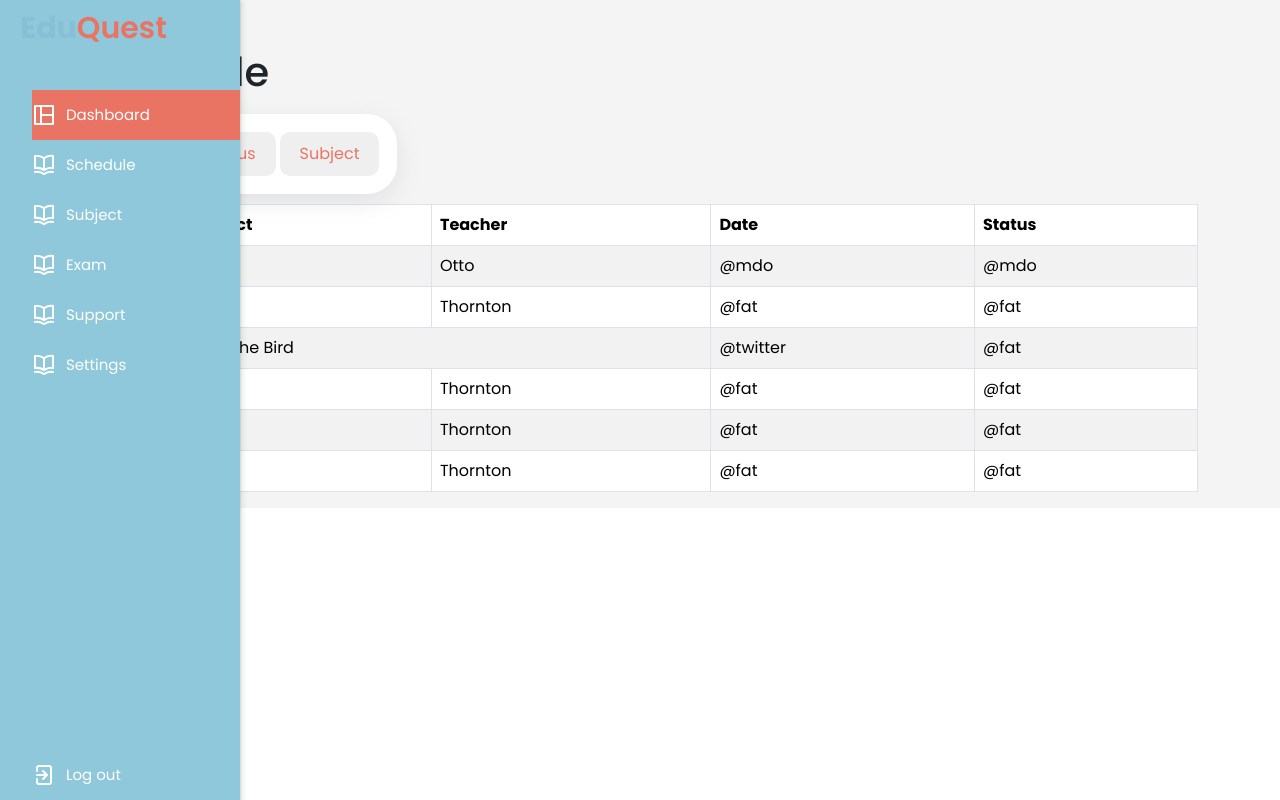
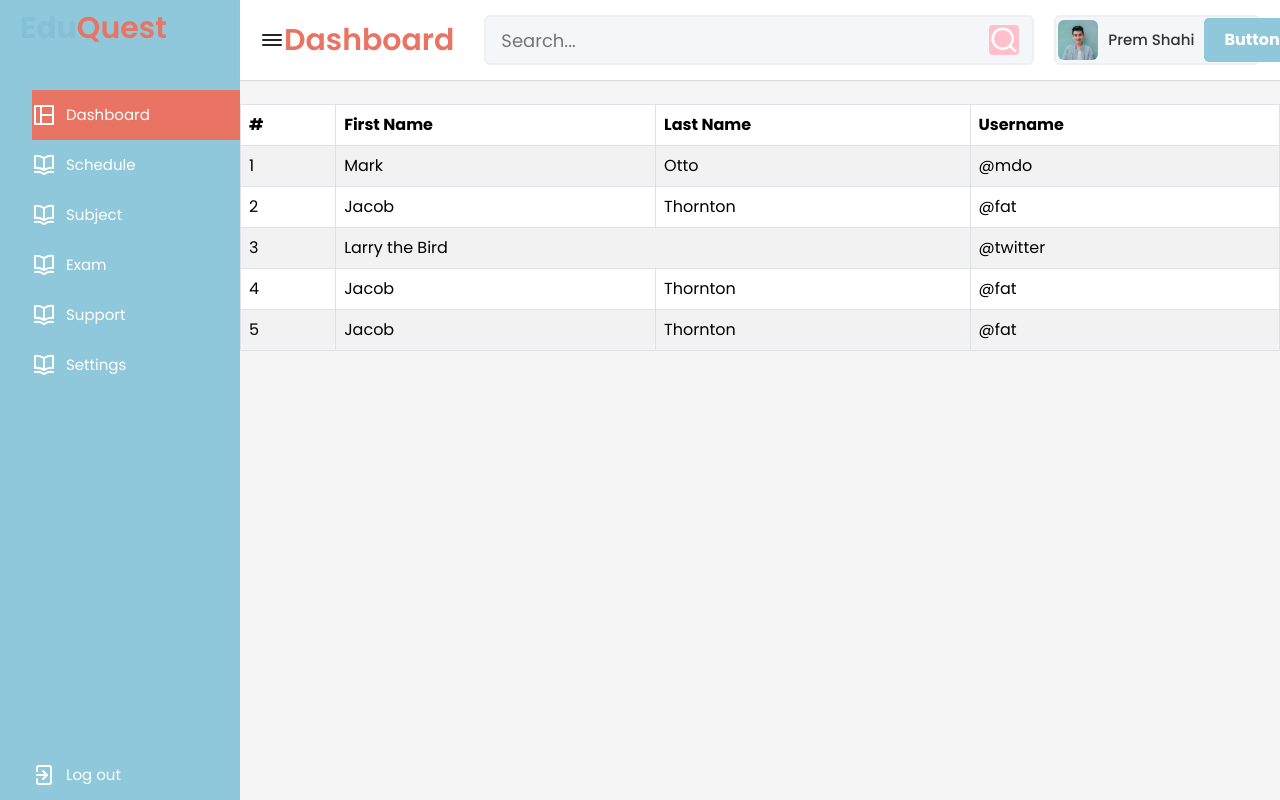
Before and after one commit to zinando/EduQuest, a React (Vite) app in the folder Frontend/: page /schedule in a window 1280 px wide. Built offline with nearby package versions, Linux system fonts and the light colour scheme.

Commit message:
Update Schedule.jsx

```diff
--- a/Frontend/src/pages/Schedule/Schedule.jsx
+++ b/Frontend/src/pages/Schedule/Schedule.jsx
@@ -1,56 +1,22 @@
-import SideBar from '../../layout/Sidebar/SideBar';
+import '../../layout/Sidebar/SideBar.css'
+import Navbar from '../../layout/NavBar/NavBar'
+import Sidebar from '../../layout/Sidebar/SideBar'
 import Table from 'react-bootstrap/Table';
-import './Schedule.css'
-import { Container, Row, Col } from 'react-bootstrap';
-import  { useState } from 'react';
 
-
-
-
-export default function Schedule() {
-
-    // State to track the selected button
-    const [selectedButton, setSelectedButton] = useState(null);
-
-    // Define an array of button labels
-    const buttonLabels = ['Day', 'Status', 'Subject'];
-
-    // Function to handle button click
-    const handleButtonClick = (index) => {
-      setSelectedButton(index);
-    };
-
-
+export default function Subject() {
   return (
     <>
-        <div className="schedule-container">
-          <SideBar />
-          <Container>
-
-            <Row>
-              <Col md={12}>
-                <h1 className="home-header pt-5">Schedule</h1>
-                <div className='pb-3 pt-3 group-btn'>
-                  {buttonLabels.map((label, index) => (
-                    <button
-                      key={index}
-                      onClick={() => handleButtonClick(index)}
-                      className={selectedButton === index ? 'selected' : ''}
-                    >
-                      {label}
-                    </button>
-                  ))}
-                </div>
-              </Col>
-            </Row>
+      <Sidebar />
+      <section className="home-section">
+        <Navbar />
+        <div className="home-content" >
           <Table striped bordered hover>
             <thead>
               <tr>
                 <th>#</th>
-                  <th>Subject</th>
-                  <th>Teacher</th>
-                  <th>Date</th>
-                  <th>Status</th>
+                <th>First Name</th>
+                <th>Last Name</th>
+                <th>Username</th>
               </tr>
             </thead>
             <tbody>
@@ -59,47 +25,39 @@ export default function Schedule() {
                 <td>Mark</td>
                 <td>Otto</td>
                 <td>@mdo</td>
-                  <td>@mdo</td>
               </tr>
               <tr>
                 <td>2</td>
-                  <td>Jacob </td>
+                <td>Jacob</td>
                 <td>Thornton</td>
-                  <td>@fat</td>
                 <td>@fat</td>
               </tr>
               <tr>
                 <td>3</td>
                 <td colSpan={2}>Larry the Bird</td>
                 <td>@twitter</td>
-                  <td>@fat</td>
               </tr>
               <tr>
                 <td>4</td>
-                  <td>Jacob </td>
+                <td>Jacob</td>
                 <td>Thornton</td>
-                  <td>@fat</td>
                 <td>@fat</td>
               </tr>
               <tr>
                 <td>5</td>
-                  <td>Jacob </td>
+                <td>Jacob</td>
                 <td>Thornton</td>
-                  <td>@fat</td>
-                  <td>@fat</td>
-                </tr>
-                <tr>
-                  <td>6</td>
-                  <td>Jacob </td>
-                  <td>Thornton</td>
-                  <td>@fat</td>
                 <td>@fat</td>
               </tr>
             </tbody>
           </Table>
-          </Container>
         </div>
 
+
+
+      </section>
+
+
     </>
-    );
+  )
 }
```
Lines whose indentation alone changed are shown as unchanged.
